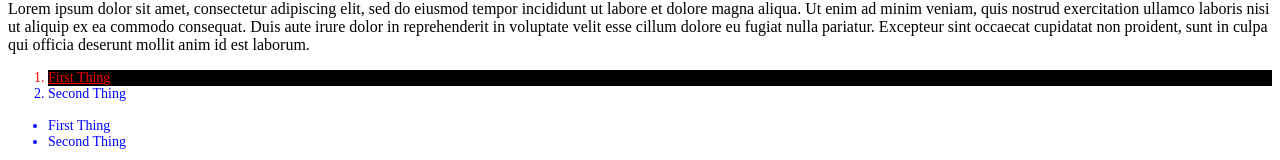
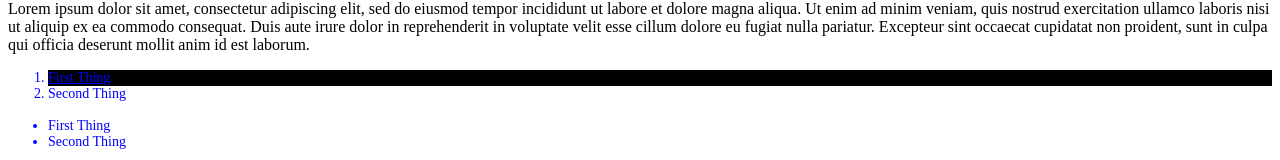
Before and after one commit to amaddatu/html-review, a plain HTML site: page index.html in a window 1280 px wide. Shown: the part 151-311 px from the top of the page. Drawn offline with Linux system fonts and the light colour scheme.

Commit message:
Add media query

```diff
--- a/styles.css
+++ b/styles.css
@@ -20,7 +20,6 @@ li {
 }
 /* 3 higher numbers mean higher priority and higher specificity */
 #first-thing.list-item {
-    color: red;
     background: black;
 }
 
@@ -29,3 +28,16 @@ li {
     color: black;
     text-decoration: underline;
 }
+
+/* anything above this line will be for screens smaller than 600px */
+
+@media only screen and (min-width: 600px) {
+    #first-thing{
+        color: red;
+    }
+}
+@media only screen and (min-width: 900px) {
+    #first-thing{
+        color: blue;
+    }
+}
```
